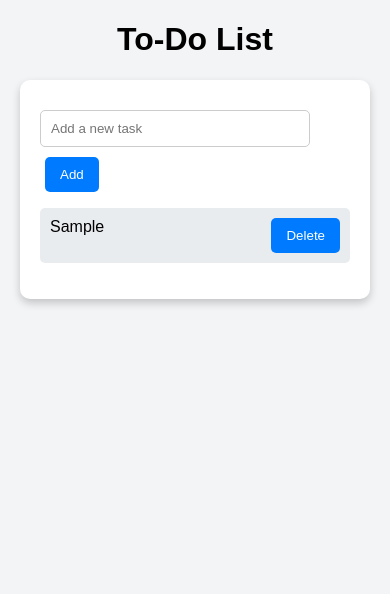
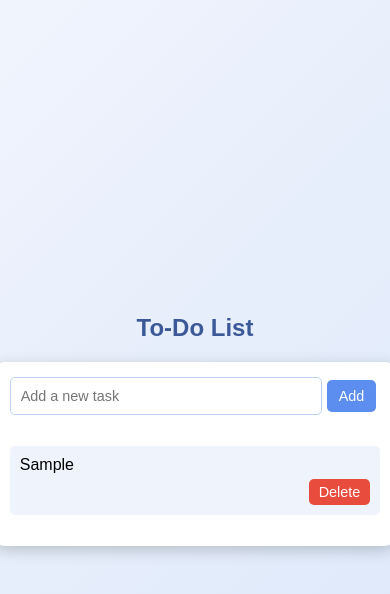
Before and after one commit to rakibislamremon/todo-app, a plain HTML site: page index.html in a window 390 px wide. Both pictures are taken after typing "Sample" into the empty fields and a click on the button "Add". Drawn offline with Linux system fonts and the light colour scheme.

Commit message:
Update CSS

```diff
--- a/style.css
+++ b/style.css
@@ -1,59 +1,133 @@
+/* Global Styles */
 body {
-    font-family: Arial, sans-serif;
-    margin: 20px;
-    background-color: #f3f4f6;
+    font-family: 'Arial', sans-serif;
+    margin: 0;
+    padding: 0;
+    background: linear-gradient(135deg, #f0f4fd, #dbe7f9);
+    min-height: 100vh;
+    display: flex;
+    flex-direction: column;
+    justify-content: center;
+    align-items: center;
   }
 
   h1 {
     text-align: center;
+    color: #3b5998;
+    margin-bottom: 20px;
+    font-size: 2rem;
   }
 
+  /* Container Styles */
   .container {
     max-width: 400px;
-    margin: auto;
+    width: 90%;
     background: white;
     padding: 20px;
     border-radius: 10px;
-    box-shadow: 0 4px 8px rgba(0, 0, 0, 0.2);
+    box-shadow: 0 4px 15px rgba(0, 0, 0, 0.2);
   }
 
+  /* Input Styles */
   input[type="text"] {
-    width: 80%;
+    width: calc(100% - 80px);
     padding: 10px;
-    margin: 10px 0;
-    border: 1px solid #ccc;
+    margin-bottom: 15px;
+    border: 1px solid #c0d3f2;
     border-radius: 5px;
+    outline: none;
+    transition: border 0.3s ease;
   }
 
+  input[type="text"]:focus {
+    border: 1px solid #5b8eef;
+  }
+
+  /* Button Styles */
   button {
     padding: 10px 15px;
-    margin-left: 5px;
-    background-color: #007bff;
+    background-color: #5b8eef;
     color: white;
     border: none;
     border-radius: 5px;
     cursor: pointer;
+    font-size: 1rem;
+    transition: background-color 0.3s ease;
   }
 
   button:hover {
-    background-color: #0056b3;
+    background-color: #3b5998;
   }
 
+  /* Task List Styles */
   ul {
     list-style-type: none;
     padding: 0;
   }
 
   li {
-    background: #e9ecef;
-    margin: 5px 0;
+    background: #eef3fc;
+    margin: 10px 0;
     padding: 10px;
     border-radius: 5px;
     display: flex;
     justify-content: space-between;
+    align-items: center;
+    transition: transform 0.2s ease, box-shadow 0.3s ease;
+  }
+
+  li:hover {
+    transform: translateY(-2px);
+    box-shadow: 0 4px 10px rgba(0, 0, 0, 0.1);
   }
 
   li.completed {
     text-decoration: line-through;
-    color: gray;
+    color: #9e9e9e;
   }
+
+  li button {
+    background-color: #e74c3c;
+    color: white;
+    border: none;
+    border-radius: 5px;
+    padding: 5px 10px;
+    cursor: pointer;
+    font-size: 0.9rem;
+    transition: background-color 0.3s ease;
+  }
+
+  li button:hover {
+    background-color: #c0392b;
+  }
+
+  /* Responsive Design */
+  @media (max-width: 768px) {
+    h1 {
+      font-size: 1.5rem;
+    }
+
+    .container {
+      width: 95%;
+      padding: 15px;
+    }
+
+    input[type="text"] {
+      font-size: 0.9rem;
+    }
+
+    button {
+      font-size: 0.9rem;
+      padding: 8px 12px;
+    }
+
+    li {
+      flex-direction: column;
+      align-items: flex-start;
+    }
+
+    li button {
+      margin-top: 5px;
+      align-self: flex-end;
+    }
+  }
```
